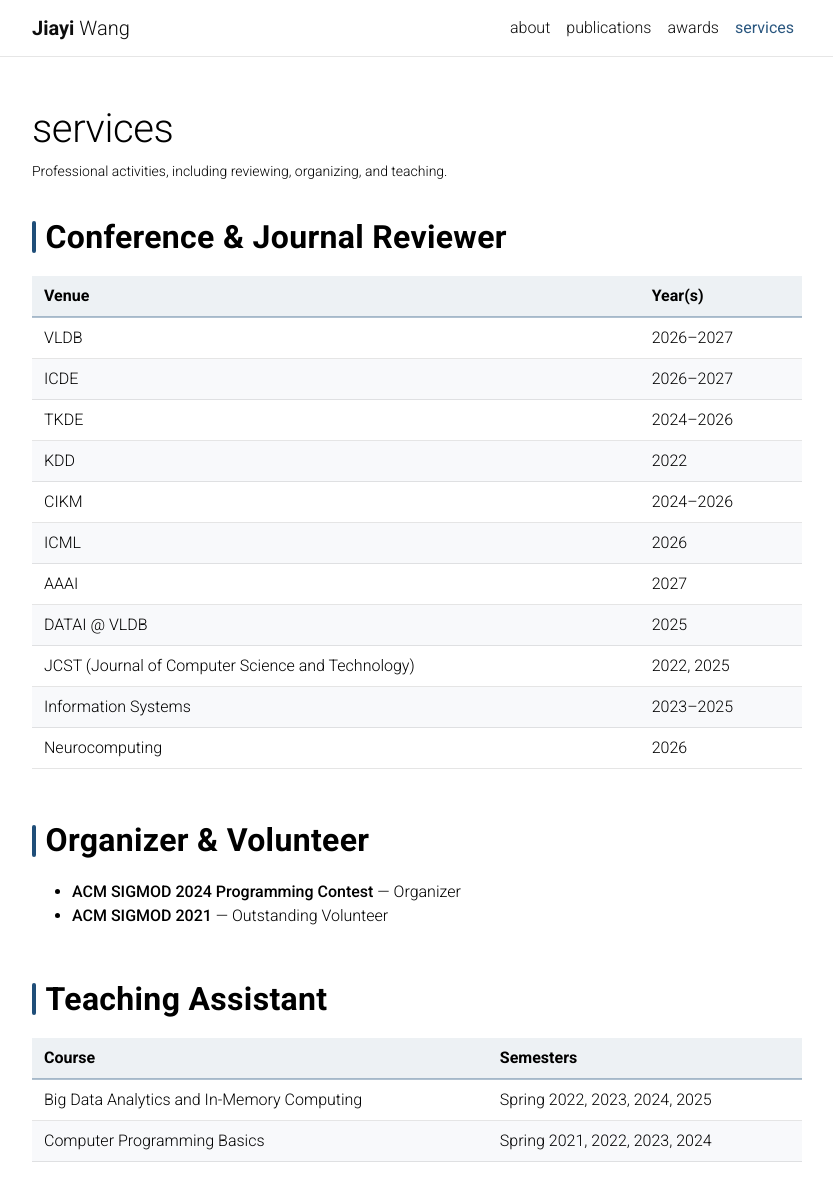
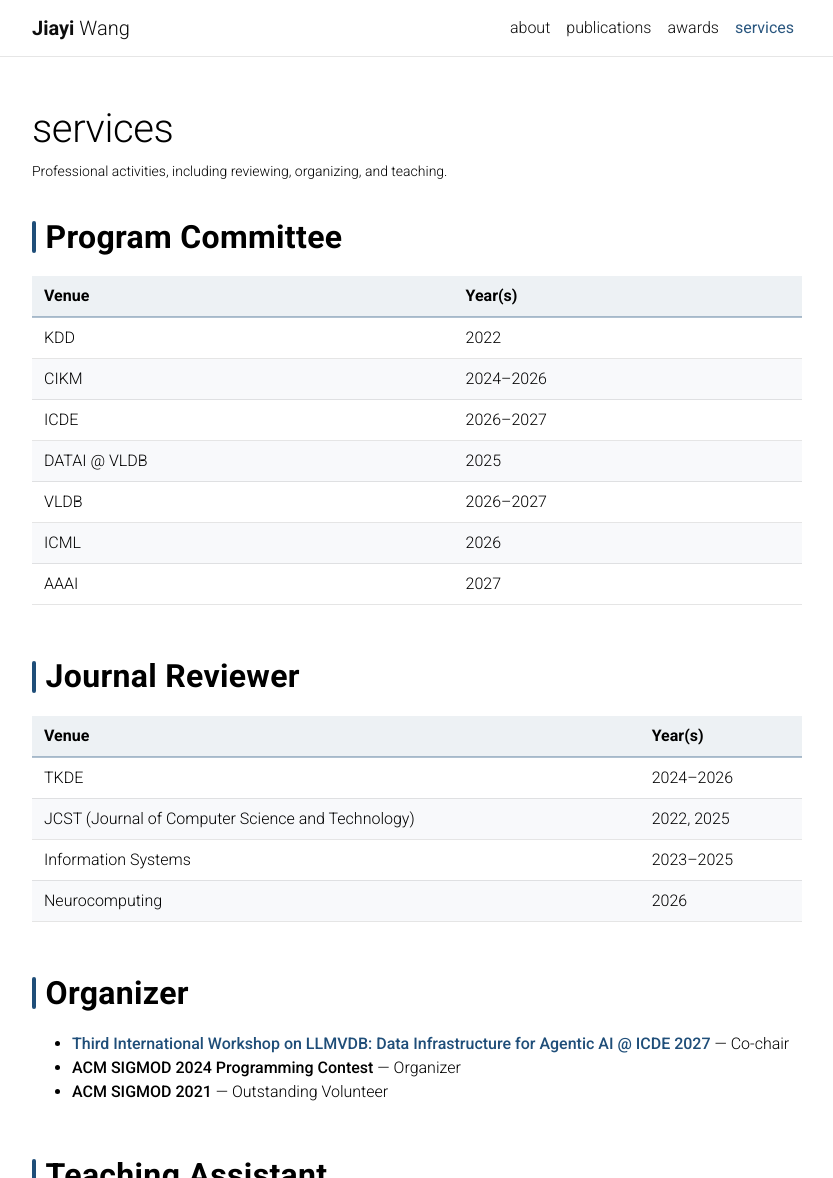
Before and after one commit to for0nething/for0nething.github.io, a Jekyll site: the page built from _pages/services.md, in a window 1280 px wide and 1400 px high, cut to the strip 0-1178 px from the top of the window. Shown: the whole strip, without its empty margins (223-1056 px from the left). Built offline with Jekyll 4.4.1, drawn with Linux system fonts in a browser that asks for light colours; comment, search, counter and statistics services are not loaded; a style sheet for code colours, icons or effects is not loaded.

Commit message:
upd doctoral dissertation award and workshop

```diff
--- a/_config.yml
+++ b/_config.yml
@@ -176,7 +176,7 @@ collections:
 announcements:
   enabled: true
   scrollable: true # adds a vertical scroll bar if there are more than 3 news items
-  limit: 10 # leave blank to include all the news in the `_news` folder
+  limit: # leave blank to include all the news in the `_news` folder
 
 latest_posts:
   enabled: true
--- a/_pages/services.md
+++ b/_pages/services.md
@@ -7,25 +7,32 @@ nav: true
 nav_order: 3
 ---
 
-## Conference & Journal Reviewer
+## Program Committee
 
 | Venue | Year(s) |
 |:------|:--------|
-| VLDB | 2026–2027 |
-| ICDE | 2026–2027 |
-| TKDE | 2024–2026 |
 | KDD | 2022 |
 | CIKM | 2024–2026 |
+| ICDE | 2026–2027 |
+| DATAI @ VLDB | 2025 |
+| VLDB | 2026–2027 |
 | ICML | 2026 |
 | AAAI | 2027 |
-| DATAI @ VLDB | 2025 |
+
+## Journal Reviewer
+{: style="margin-top: 3rem;"}
+
+| Venue | Year(s) |
+|:------|:--------|
+| TKDE | 2024–2026 |
 | JCST (Journal of Computer Science and Technology) | 2022, 2025 |
 | Information Systems | 2023–2025 |
 | Neurocomputing | 2026 |
 
-## Organizer & Volunteer
+## Organizer
 {: style="margin-top: 3rem;"}
 
+- **[Third International Workshop on LLMVDB: Data Infrastructure for Agentic AI @ ICDE 2027](https://llmvdb3.github.io/)** — Co-chair
 - **ACM SIGMOD 2024 Programming Contest** — Organizer
 - **ACM SIGMOD 2021** — Outstanding Volunteer
 
--- a/_sass/_custom.scss
+++ b/_sass/_custom.scss
@@ -93,6 +93,20 @@ html[data-theme='dark'] {
   }
 }
 
+// Keep news dates on one line and rows compact.
+.post > article .news table {
+  th,
+  td {
+    padding: 0.3rem 0.5rem;
+    vertical-align: top;
+  }
+
+  th {
+    width: 1%;
+    white-space: nowrap;
+  }
+}
+
 // 4. Profile image on the about page: soften the stock hard corners with a
 //    slightly larger radius and a gentler shadow.
 .profile img {
```
Also changed, not shown: _bibliography/papers.bib (+22 -4 lines), _layouts/bib.html (+4 -3 lines), _news/LLMVDB_ICDE_2027.md (added, +8 -0 lines), _news/doctoral_dissertation_award_2026.md (added, +8 -0 lines), _pages/awards.md (+2 -0 lines), _pages/publications.md (+3 -1 lines).
